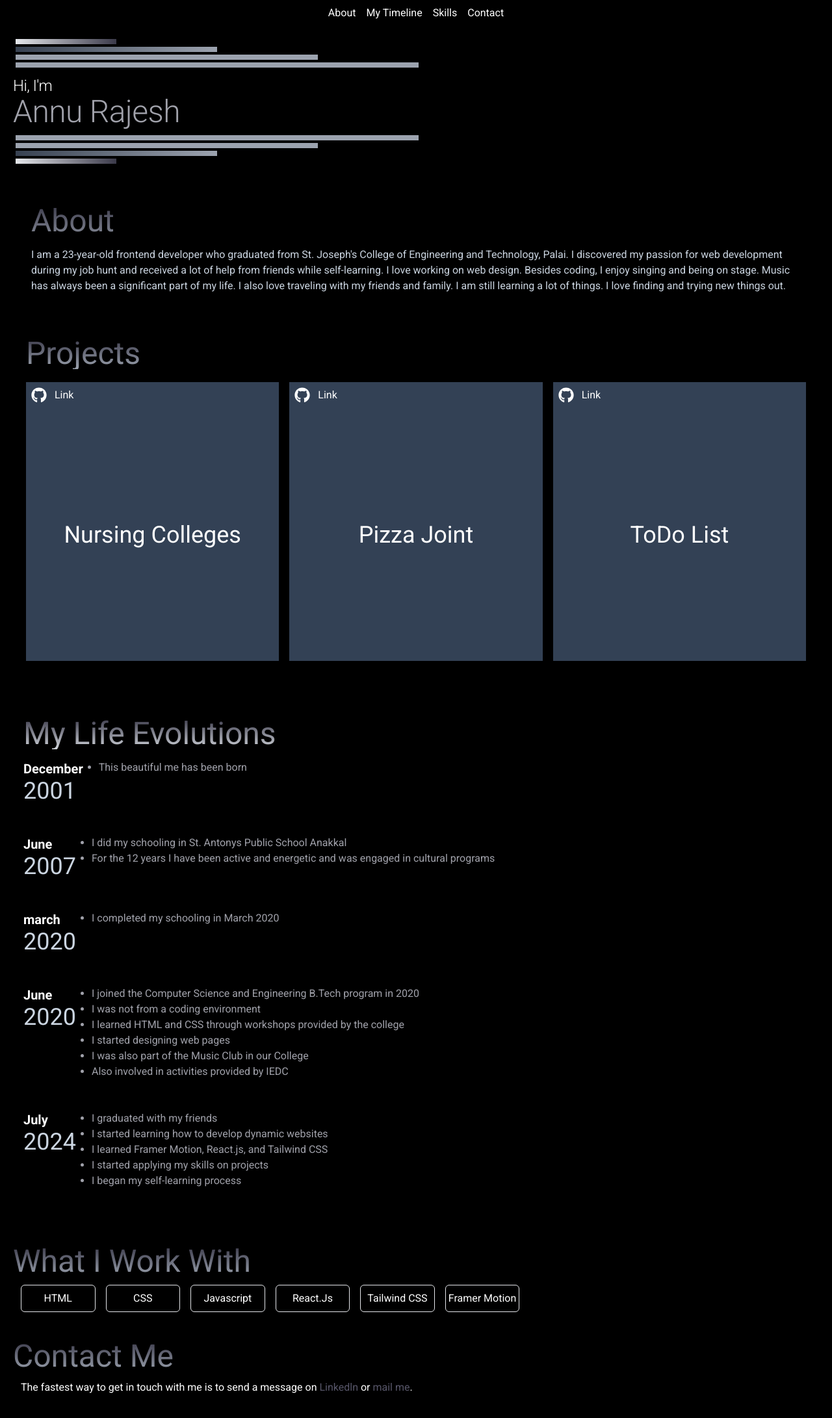
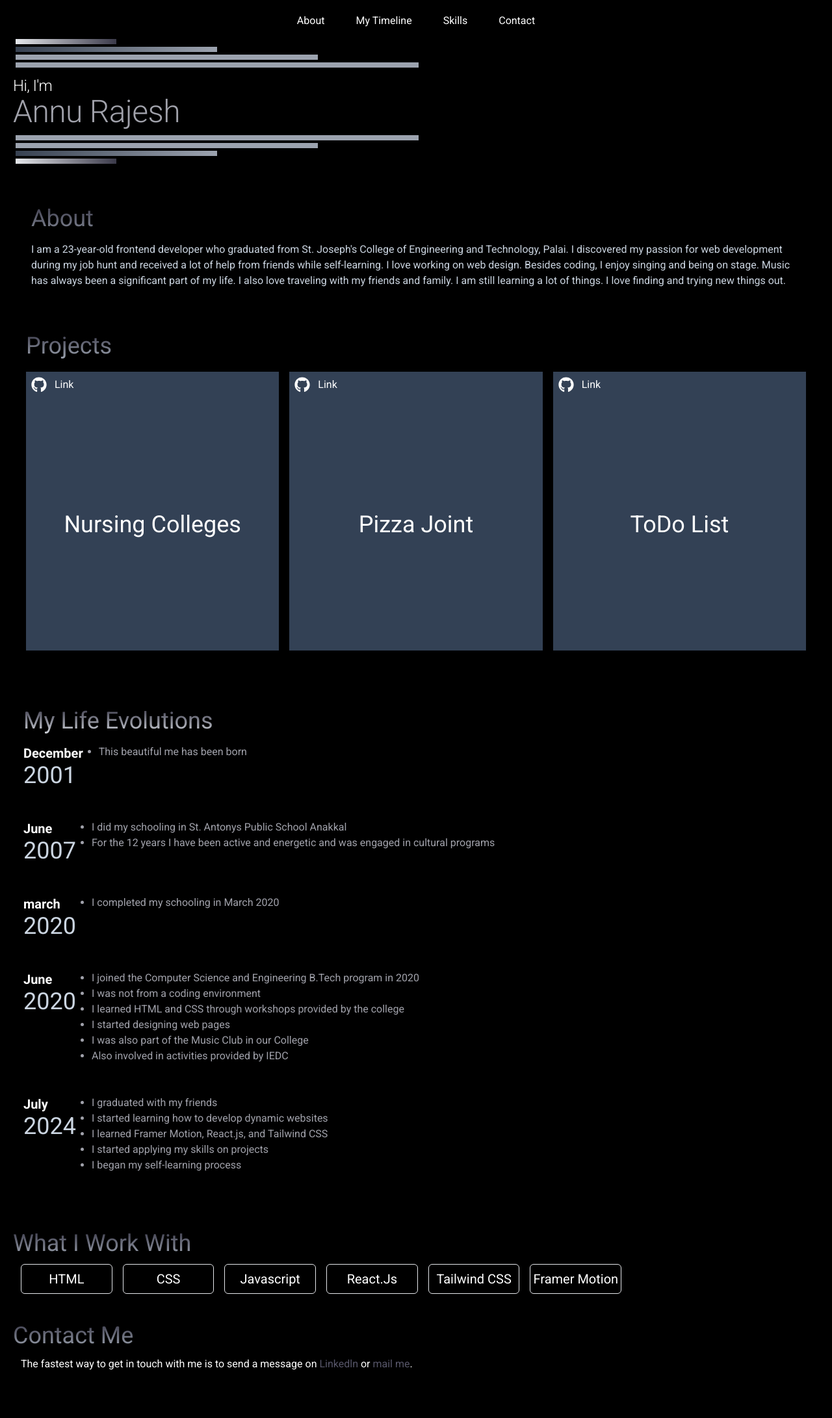
Before and after one commit to annuRajesh/my-portfolio, a React (Vite) app: page / in a window 1280 px wide. Shown: the top 2182 px of the page at 65% size. After the commit the page ends 2159 px from the top, so only its background shows below. Built offline with nearby package versions, Linux system fonts and the light colour scheme.

Commit message:
w-full added in skills.

```diff
--- a/src/App.css
+++ b/src/App.css
@@ -2,3 +2,6 @@ body{
   background-color: black;
   font-family: Roboto, sans-serif;
 }
+html {
+  scroll-behavior: smooth;
+}
--- a/src/App.jsx
+++ b/src/App.jsx
@@ -11,12 +11,27 @@ function App() {
   return (
     <>
     <Navbar/>
-      <Hero/>
+      <Hero />
+      <section id="about">
+
       <About/>
+      </section>
+      <section id="projects">
+
       <Projects/>
+      </section>
+      <section id="timeline">
+
       <Timeline/>
+      </section>
+      <section id="skills">
+
       <Skills/>
+      </section>
+      <section id="contact">
+
       <Contact/>
+      </section>
 
     </>
   );
--- a/src/components/About.jsx
+++ b/src/components/About.jsx
@@ -17,7 +17,7 @@ const About=()=>{
     return(
         <>
         <div className="container mx-auto   m-3 px-12 py-12">
-            <motion.h2 ref={ref} variants={variants} initial='initial' animate={controls} className=" text-5xl bg-gradient-to-b from-secondary to-gray-400 text-transparent bg-clip-text pb-4">About</motion.h2>
+            <motion.h2 ref={ref} variants={variants} initial='initial' animate={controls} className=" text-4xl bg-gradient-to-b from-secondary to-gray-400 text-transparent bg-clip-text pb-4">About</motion.h2>
             <motion.p ref={ref} variants={variants} initial='initial' animate={controls} className="text-slate-300 md:text-start text-justify">
 
             I am a 23-year-old frontend developer who graduated from St. Joseph's College of Engineering and Technology, Palai. I discovered my passion for web development during my job hunt and received a lot of help from friends while self-learning. I love working on web design. Besides coding, I enjoy singing and being on stage. Music has always been a significant part of my life. I also love traveling with my friends and family.  I am still learning  a lot of things. I love finding and trying new things out.
--- a/src/components/Contact.jsx
+++ b/src/components/Contact.jsx
@@ -1,7 +1,7 @@
 const Contact=()=>{
     return(
         <div className="container mx-auto mb-12">
-            <h1 className="bg-gradient-to-b from-secondary to-gray-400 text-transparent bg-clip-text text-5xl">Contact Me</h1>
+            <h1 className="bg-gradient-to-b from-secondary to-gray-400 text-transparent bg-clip-text text-4xl">Contact Me</h1>
             <p className="text-white m-3">The fastest way to get in touch with me is to send a message on <a href="https://www.linkedin.com/in/annu-rajesh-a82a66221/" target="blank" className="text-secondaryBlack">Linkedln</a> or <a href="mailto:joannetsengannu@gmail.com" target="" className="text-secondaryBlack">mail me</a>.</p>
         </div>
     )
--- a/src/components/Hero.jsx
+++ b/src/components/Hero.jsx
@@ -34,7 +34,7 @@ const Hero = () => {
   return (
     <>
 
-        <div className="container mx-auto mt-14 flex  flex-col justify-start items-start w-full   ">
+        <div className="container mx-auto mt-14 flex  flex-col justify-start items-start w-full   " id="hero">
 
 
 <div className="md:w-1/2 w-full">
--- a/src/components/Navbar.jsx
+++ b/src/components/Navbar.jsx
@@ -1,13 +1,13 @@
 const Navbar=()=>{
     return(
         <header>
-            <div className=" hidden fixed right-0 left-0 top-0 container mx-auto text-white md:flex justify-center items-center gap-4 py-2 backdrop-blur-sm ">
-                <a href="">
+            <div className=" hidden fixed right-0 left-0 top-0 container mx-auto text-white md:flex justify-center items-center gap-4 py-2 backdrop-blur-lg  my-3">
+                <a href="#about" className="active:bg-slate-400 rounded-full px-4 hover:bg-customBlack">
                   About
                 </a>
-                <a href="" className="">My Timeline</a>
-                <a href="">Skills</a>
-                <a href="">Contact</a>
+                <a href="#timeline" className="active:bg-slate-400 rounded-full px-4 hover:bg-customBlack">My Timeline</a>
+                <a href="#skills" className="active:bg-slate-400 rounded-full px-4 hover:bg-customBlack">Skills</a>
+                <a href="#contact" className="active:bg-slate-400 rounded-full px-4 hover:bg-customBlack">Contact</a>
             </div>
         </header>
     )
--- a/src/components/Projects.jsx
+++ b/src/components/Projects.jsx
@@ -45,7 +45,7 @@ const container = {
 <>
 <div className="container mx-auto pb-4">
 
-<h2 className="text-5xl bg-gradient-to-b from-secondary to-gray-400 text-transparent bg-clip-text m-5">Projects</h2>
+<h2 className="text-4xl bg-gradient-to-b from-secondary to-gray-400 text-transparent bg-clip-text m-5">Projects</h2>
 <motion.div variants={container}
     initial="hidden"
     animate="visible" className="container mx-auto grid md:grid-cols-3 grid-cols-1 gap-4 m-4">
--- a/src/components/Skills.jsx
+++ b/src/components/Skills.jsx
@@ -12,11 +12,11 @@ const Skills = () => {
   return (
     <>
    <div className="container mx-auto mb-8">
-    <h1 className="bg-gradient-to-b from-secondary to-gray-400 text-transparent bg-clip-text text-5xl">What I Work With</h1>
+    <h1 className="bg-gradient-to-b from-secondary to-gray-400 text-transparent bg-clip-text text-4xl">What I Work With</h1>
     <div className=" inline-grid md:grid-cols-6 grid-cols-3 gap-4 p-3">
     {
       skills.map((item,index)=>
-      <div key={index} className="text-white px-1 py-2 text-center border md:w-full w-fit rounded-md hover:bg-white hover:text-black">{item}</div>)
+      <div key={index} className="text-white px-1 py-2 text-center border md:text-xl text-sm w-full rounded-md hover:bg-white hover:text-black">{item}</div>)
     }
     </div>
 
--- a/src/components/Timeline.jsx
+++ b/src/components/Timeline.jsx
@@ -54,7 +54,7 @@ const Timeline = () => {
 
   return (
     <div className="container mx-auto py-10">
-      <h1 className="text-5xl bg-gradient-to-b from-secondary to-gray-300 text-transparent bg-clip-text m-4">My Life Evolutions</h1>
+      <h1 className="text-4xl bg-gradient-to-b from-secondary to-gray-300 text-transparent bg-clip-text m-4">My Life Evolutions</h1>
       <div className="relative m-4">
         {timeline.map((item, index) => (
           <div key={index} className=" mb-12">
```
